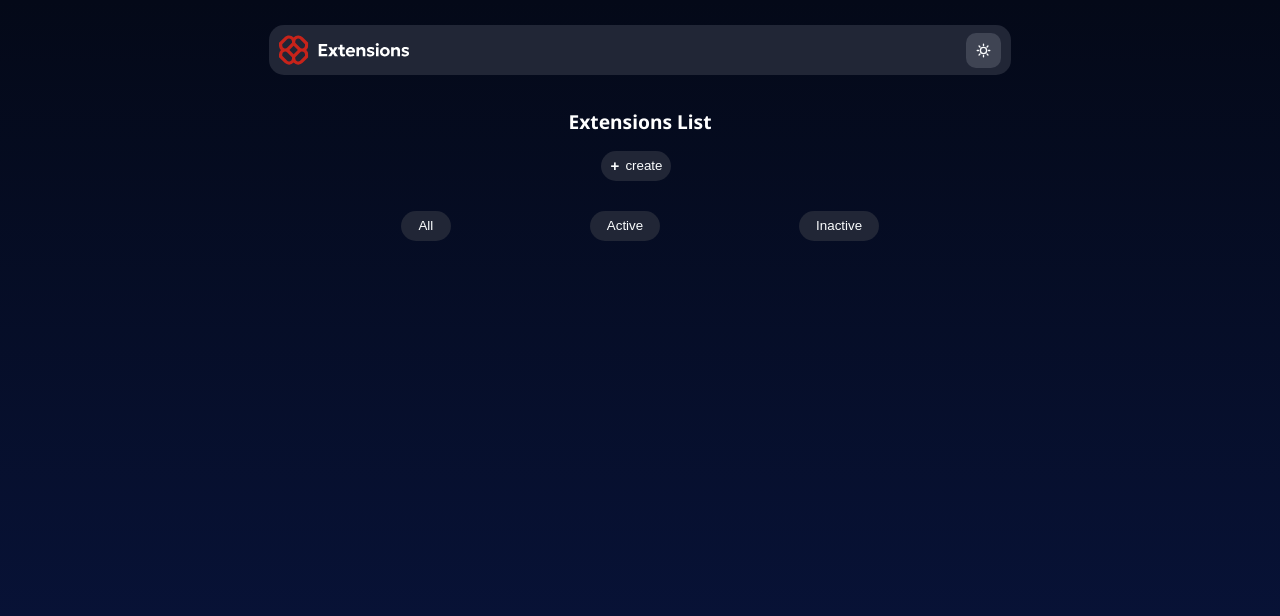
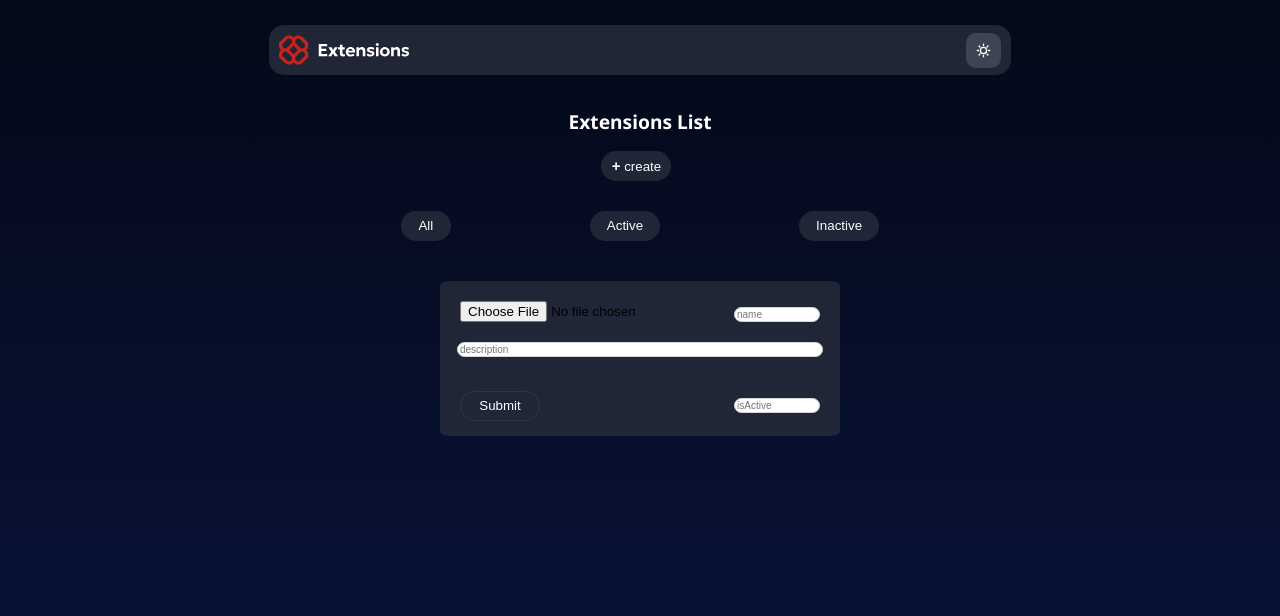
Before and after one commit to Sibonsio/extensions-ui, a React (Vite) app: page /create in a window 1280 px wide. Shown: the top 616 px of the page. Built offline with nearby package versions, Linux system fonts and the light colour scheme.

Commit message:
form , api , create works

```diff
--- a/src/App.jsx
+++ b/src/App.jsx
@@ -6,6 +6,7 @@ import { Route, Routes } from 'react-router-dom'
 import Inactive from './pages/Inactive.jsx'
 import Active from './pages/Active.jsx'
 import All from './pages/All.jsx'
+import Create from './pages/Create.jsx'
 
 
 
@@ -36,6 +37,7 @@ const App = () => {
         <Route path='/' element={<All darkMode={state} />} />
         <Route path='/active' element={<Active darkMode={state} />} />
         <Route path='/inactive' element={<Inactive darkMode={state} />} />
+        <Route path='/create' element={<Create darkMode={state} />} />
       </Routes>
     </>
   )
--- a/src/components/CreateCard.css
+++ b/src/components/CreateCard.css
@@ -9,7 +9,6 @@
     border: 1px solid rgb(214, 214, 214);
     border-radius: 50px;
     width: 80px;
-    text-align: center;
     background-color: white;
     color: black;
     font-size: 10px;
@@ -20,7 +19,6 @@
     border: 1px solid rgb(214, 214, 214);
     border-radius: 50px;
     width: 90%;
-    text-align: center;
     background-color: white;
     color: black;
     font-size: 10px;
--- a/src/components/CreateCard.jsx
+++ b/src/components/CreateCard.jsx
@@ -4,26 +4,26 @@ import { useState, useEffect } from 'react'
 import instance from '../config/axios.jsx'
 
 
+
 const CreateCard = ({ lightBg, darkText, textColor, hidden }) => {
     const [isForm, setForm] = useState({
         image: '',
         name: '',
-        desciption: '',
+        description: '',
         isActive: '',
     })
-    const [data, setData] = useState({})
-    const [isActive, setActive] = useState(false)
+    const [data, setData] = useState('')
+
     const handleChange = (e) => {
         const placeholder = e.target.placeholder
-        const imageFile = e.target.files
-        const name = e.target.name
+
         const value = e.target.value
         if (placeholder === 'name') {
             setForm((prev) => {
                 return {
                     image: prev.image,
                     name: value,
-                    desciption: prev.desciption,
+                    description: prev.description,
                     isActive: prev.isActive,
                 }
 
@@ -33,17 +33,7 @@ const CreateCard = ({ lightBg, darkText, textColor, hidden }) => {
                 return {
                     image: prev.image,
                     name: prev.name,
-                    desciption: value,
-                    isActive: prev.isActive,
-                }
-
-            })
-        } if (name === 'image') {
-            setForm((prev) => {
-                return {
-                    image: imageFile,
-                    name: prev.name,
-                    desciption: prev.desciption,
+                    description: value,
                     isActive: prev.isActive,
                 }
 
@@ -53,7 +43,7 @@ const CreateCard = ({ lightBg, darkText, textColor, hidden }) => {
                 return {
                     image: prev.image,
                     name: prev.name,
-                    desciption: prev.desciption,
+                    description: prev.description,
                     isActive: value,
                 }
 
@@ -62,29 +52,58 @@ const CreateCard = ({ lightBg, darkText, textColor, hidden }) => {
 
 
     }
+    const handleUpload = (e) => {
+        const name = e.target.name
+        const imageFile = e.target.files[0]
+        if (name === 'image') {
+            setForm((prev) => {
+                return {
+                    image: imageFile,
+                    name: prev.name,
+                    description: prev.description,
+                    isActive: prev.isActive,
+                }
+
+            })
+        }
+    }
 
     const createCard = async () => {
         try {
-            const response = await instance.post('/create', data)
+            const response = await instance.post('/create', data,
+                { headers: { 'Content-Type': 'multipart/form-data' } })
         } catch (error) {
             console.log(error.message)
         }
     }
+
     const handleSubmit = (e) => {
         e.preventDefault()
-        createCard()
         setData(isForm)
+        setForm({
+            image: '',
+            name: '',
+            description: '',
+            isActive: '',
+        })
+
     }
+    useEffect(() => {
+        if (data !== '') {
+            createCard()
+        }
+    }, [data])
+
 
     return (
         <form method='post' className={`${hidden && 'hidden'} card-container form ${lightBg}`} encType='multipart/form-data' >
             <div className='inputcontainer'>
-                <input className='input-image' onChange={handleChange} type='file' name='image' accept='image/*' />
+                <input className='input-image' onChange={handleUpload} type='file' name='image' />
                 <div className='inputcontent'>
                     <input className={`inputheading ${darkText}`} onChange={handleChange} id='top-card-heading' type='text' placeholder='name' value={isForm.name} />
                 </div>
             </div>
-            <input className={`inputdes ${textColor}`} onChange={handleChange} id='top-card-paragraph' type='text' placeholder='description' value={isForm.desciption} />
+            <input className={`inputdes ${textColor}`} onChange={handleChange} id='top-card-paragraph' type='text' placeholder='description' value={isForm.description} />
             <div className='card bottom'>
                 <button className={`remove btn ${lightBg} ${darkText}`} onClick={handleSubmit} type='submit'>Submit</button>
                 <input className={`inputheading ${darkText}`} onChange={handleChange} id='top-card-heading' type='text' placeholder='isActive' value={isForm.isActive} />
--- a/src/components/Header.css
+++ b/src/components/Header.css
@@ -78,6 +78,7 @@
     font-size: 15px;
     font-weight: 800;
 
+
 }
 
 .btn-container {
--- a/src/components/Header.jsx
+++ b/src/components/Header.jsx
@@ -1,15 +1,11 @@
 import './Header.css'
-import CreateCard from './CreateCard.jsx'
-import { useState } from 'react'
 const Header = ({ color, buttonStyle, takeState }) => {
-    const [state, setState] = useState(true)
-    const handleClick = () => {
-        setState(!state)
-    }
+
+
     return (
         <div className='header-container'>
 
-            <div className='create-header'><h1 className='title' id='title' style={{ color }} >Extensions List</h1><button className={`btn  ${buttonStyle}  `} onClick={handleClick}><span className={`${takeState ? 'dark-t' : 'light-t'} span-cross `}>+</span> <span className={`${takeState ? 'dark-t' : 'light-t'}`}>create</span></button><CreateCard darkText={takeState && 'darkText'} lightBg={takeState && 'lightBg'} hidden={state} /></div>
+            <div className='create-header'><h1 className='title' id='title' style={{ color }} >Extensions List</h1><button className={`btn  ${buttonStyle}  `} ><a className={`link-items  ${takeState ? 'dark-t' : 'light-t'}`} href='/create'><span className={`${takeState ? 'dark-t' : 'light-t'} span-cross `}>+</span> <span className={`${takeState ? 'dark-t' : 'light-t'}`}>create</span></a></button></div>
             <div className='btn-container'><button className={`all btn ${buttonStyle}  `} ><a className={`link-items  ${takeState ? 'dark-t' : 'light-t'}`} href='/'>All</a></button>
                 <button name='active' className={`active btn ${buttonStyle}   `} ><a className={`link-items ${takeState ? 'dark-t' : 'light-t'}`} href='/active'>Active</a></button>
                 <button name='inactive' className={`inactive btn ${buttonStyle}  `} ><a className={`link-items ${takeState ? 'dark-t' : 'light-t'}`} href='/inactive'>Inactive</a></button></div>
--- a/src/pages/Active.jsx
+++ b/src/pages/Active.jsx
@@ -23,15 +23,9 @@ const Active = ({ darkMode }) => {
 
     const toggleClick = (id, isActive) => {
         updatedCard(id, isActive)
-
-
     }
     const handleClick = (id) => {
         deleteCard(id)
-
-
-
-
     }
     const getActiveData = async () => {
         try {
--- a/src/pages/All.jsx
+++ b/src/pages/All.jsx
@@ -24,15 +24,9 @@ const All = ({ darkMode }) => {
 
     const toggleClick = (id, isActive) => {
         updatedCard(id, isActive)
-
-
     }
     const handleClick = (id) => {
         deleteCard(id)
-
-
-
-
     }
     const getAllData = async () => {
         try {
--- /dev/null
+++ b/src/pages/Create.css
@@ -0,0 +1,4 @@
+.create {
+    display: flex;
+    justify-content: center;
+}
--- /dev/null
+++ b/src/pages/Create.jsx
@@ -0,0 +1,11 @@
+import CreateCard from "../components/CreateCard.jsx"
+import './Create.css'
+
+const Create = ({ darkMode }) => {
+    return (
+        <div className='create'>
+            <CreateCard darkText={darkMode && 'darkText'} lightBg={darkMode && 'lightBg'} />
+        </div>
+    )
+}
+export default Create
--- a/src/pages/Inactive.jsx
+++ b/src/pages/Inactive.jsx
@@ -23,15 +23,9 @@ const Inactive = ({ darkMode }) => {
 
     const toggleClick = (id, isActive) => {
         updatedCard(id, isActive)
-
-
     }
     const handleClick = (id) => {
         deleteCard(id)
-
-
-
-
     }
     const getInactiveData = async () => {
         try {
```
